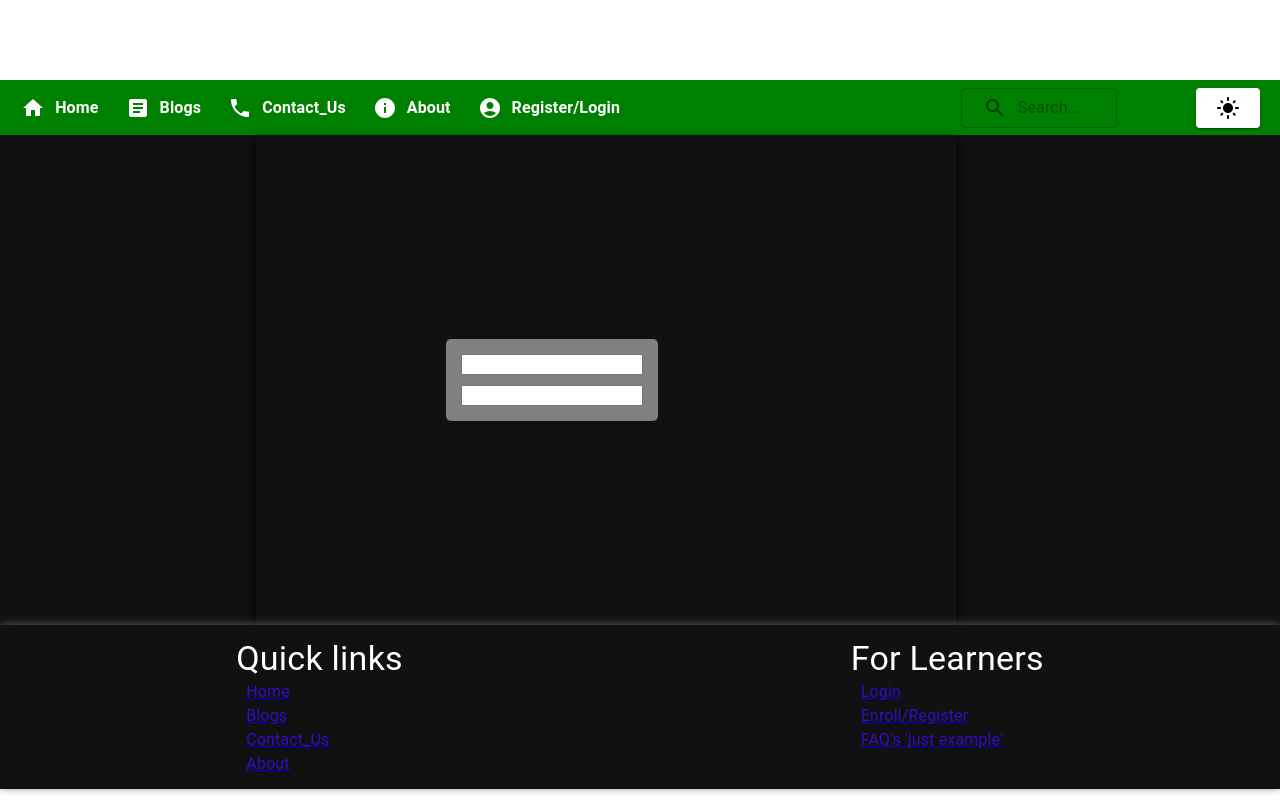
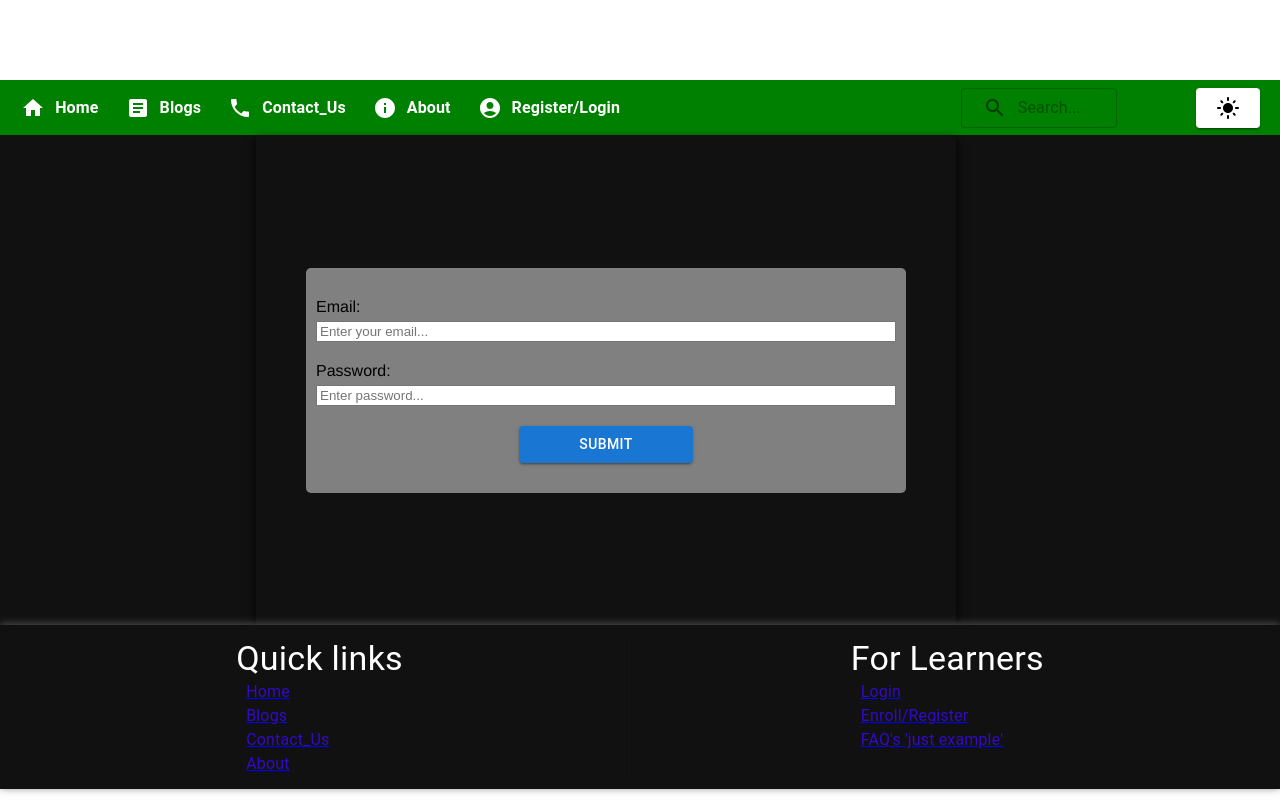
Before and after one commit to Katlego-ki/Mathematics-Education-Portal, a React (Create React App) app: page /login in a window 1280 px wide. Built offline with nearby package versions, Linux system fonts and the light colour scheme.

Commit message:
styled login form

```diff
--- a/src/App.css
+++ b/src/App.css
@@ -61,20 +61,14 @@ footer{
     justify-content:flex-end;
     padding-right: 1%;
 }
-#text-field{
-    display: flex;
-    justify-content: space-evenly;
-}
 
-#text-field{
-    background-color: "gray";
-}
 
 #form-container{
+    width: 600px;
+
     padding: 10px;
     margin: auto;
-    height: 50%;
-    width: 50%;
+
 }
 
 #login-form{
@@ -84,9 +78,24 @@ footer{
     color:black;
     border-radius: 5px;
     Padding:10px;
-    width: 60%;
+
 }
 
-.form-field{
-    margin: 5px;
+form input[type=text] {
+    width: 100%;
+    height: "50px";
+    padding: 20px 20px;
+    margin: 8px 0;
+    display: inline-block;
+    border: 1px solid #ccc;
+    border-radius: 4px;
+    box-sizing: border-box;
+
+
 }
+
+form label{
+    margin: 5px 0px;
+    padding-top: 15px;
+
+}
--- a/src/pages/Login/Login.js
+++ b/src/pages/Login/Login.js
@@ -1,14 +1,33 @@
+import Button from "@mui/material/Button";
 import React  from "react";
+import Box from "@mui/material/Box";
+
+const button_style = {
+    width:"30%",
+    margin: "20px auto"
+}
 
 const Login = () => {
     return (
         <>
-        <div id = "form-container">
+        <Box id = "form-container">
             <form id = "login-form">
-                <input className="form-field" type="email"/>
-                <input className="form-field" type="password"/>
+                <label for="email">Email:</label>
+                    <input
+                        id="email"
+                        type="email"
+                        placeholder="Enter your email..."/>
+
+
+                <label for="password">Password:</label>
+                    <input
+                        id="password"
+                        type="password"
+                        placeholder="Enter password..."/>
+
+                <Button type="submit" variant="contained" style={button_style}>Submit</Button>
             </form>
-        </div>
+        </Box>
 
         </>
     )
```
